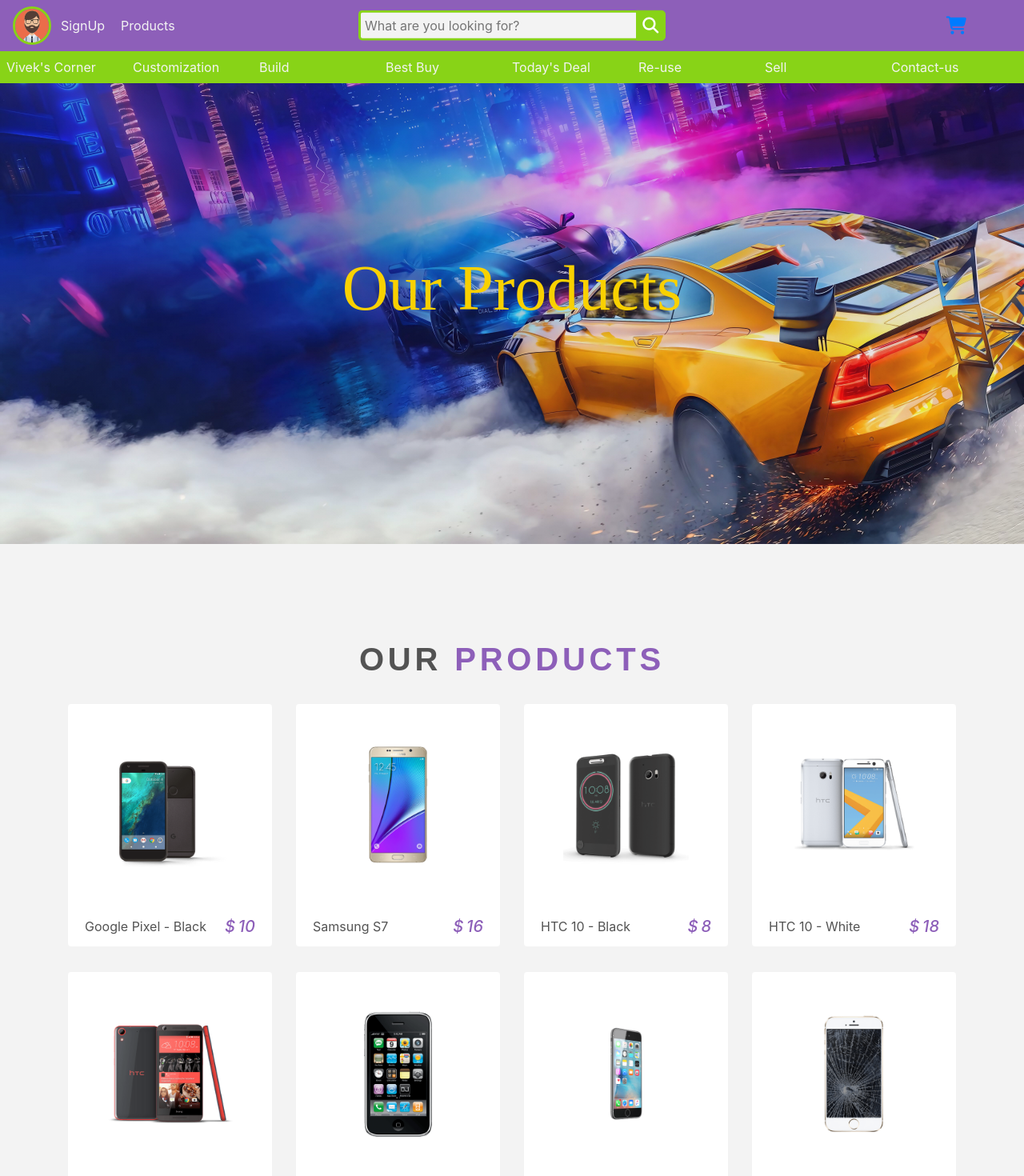
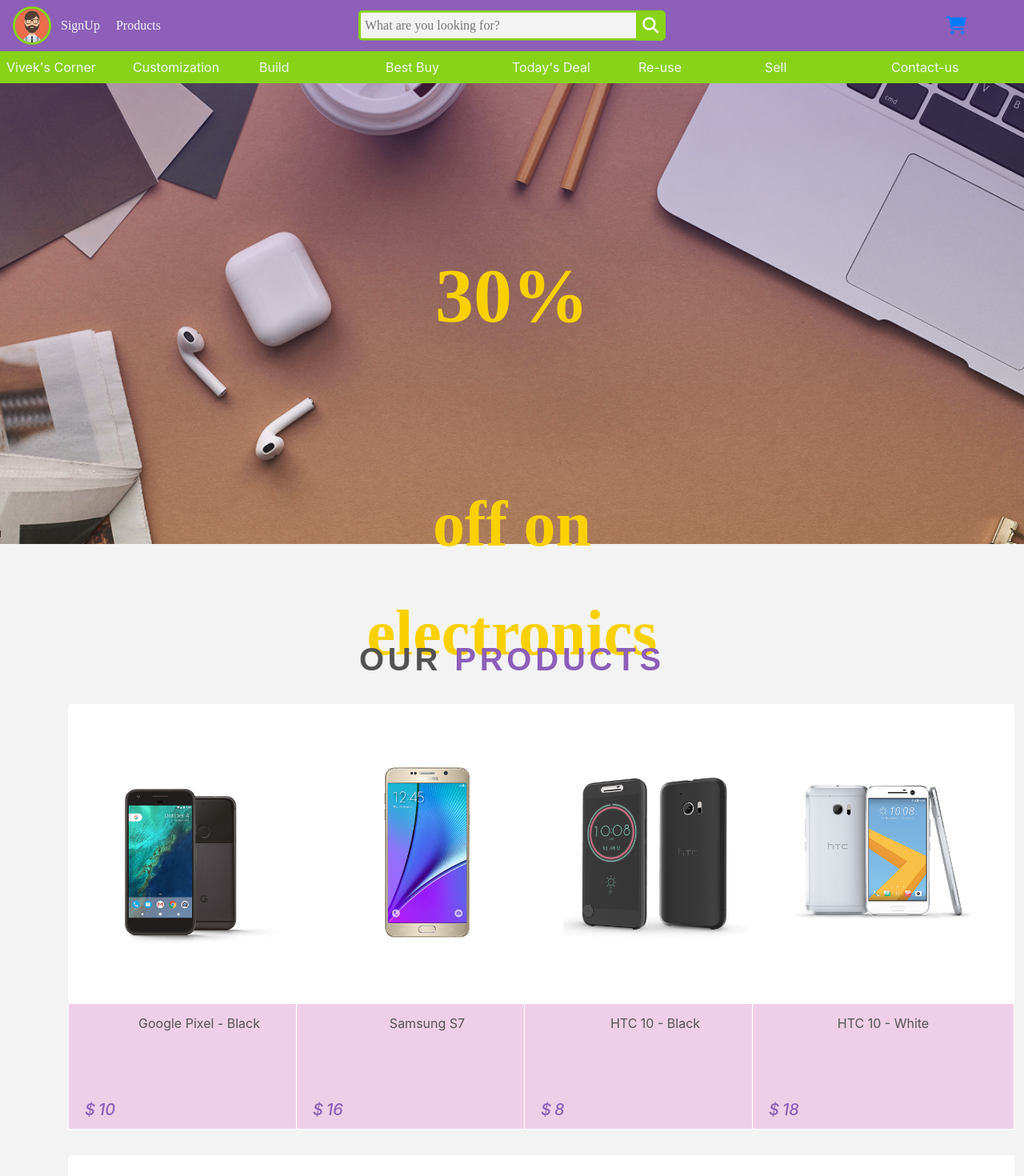
Before and after one commit to vivekpaul-exe/ShopUI, a React (Create React App) app: page / in a window 1280 px wide. Shown: the top 1470 px of the page at 80% size. Built offline with nearby package versions, Linux system fonts and the light colour scheme.

Commit message:
added few upates

```diff
--- a/src/components/Navbar.js
+++ b/src/components/Navbar.js
@@ -97,6 +97,7 @@
 .nav-link{
     color:var(--mainWhite) !important;
     font-size:1.0rem;
+    font-family:Manrope !important;
     text-transform: capitalize;
 
 }
@@ -143,6 +144,7 @@
     border: 3px solid var(--mainGreen);
     border-right: none;
     padding: 5px;
+    font-family:Manrope;
     background-color:var(--mainWhite);
 
     height: 2.4rem;
--- a/src/components/Product.js
+++ b/src/components/Product.js
@@ -68,13 +68,17 @@
 const ProductWrapper = styled.div`
     .card{
         border-color:transparent;
+        width:328px;
+        height:532px;
         transition: all 1s linear;
 
 
     }
     .card-footer{
-        background:transparent;
-        border-top:transparent;
+        background:#EFCFE7;
+        flex-direction:column;
+        border-top:#EFCFE7;
+        height:156px;
         transition:all 1s linear
     }
     &:hover{
@@ -91,6 +95,9 @@
     }
     .img-container{
         position:relative;
+        width: 80%
+        padding:1em !important;
+        margin:auto;
         overflow:hidden;
     }
     .card-img-top{
--- a/src/components/ProductList.js
+++ b/src/components/ProductList.js
@@ -13,7 +13,11 @@
                     <HeroWrapper>
                          <div  className="hero-image">
                          <div clasName ="hero-text">
-                             <h1>Our Products</h1>
+                            <div className='hero-text-detail'>
+                                <h1 className='top-hero'>30%</h1>
+                             <p clasName="hero-text-2"> off on</p>
+                            </div>
+                            <p className='hero-text-3'>electronics</p>
                          </div>
                          </div>
                     </HeroWrapper>
@@ -58,6 +62,26 @@
     color: white;
 
 },
+.hero-text-detail{
+    font-family:Manrope;
+
+},
+
+.top-hero{
+    font-family:Manrope;
+    font-weight:800;
+    font-size:96px;
+},
+herp-text-2 {
+    font-family:Manrope;
+    font-weight:300;
+    font-size:40px;
+},
+hero-text-3 {
+    font-family:Manrope;
+    font-weight:600;
+    font-size:40px;
+},
 h1 {
     text-align: center;
     justify-content: center;
```
Also changed, not shown: public/hero.jpg.
